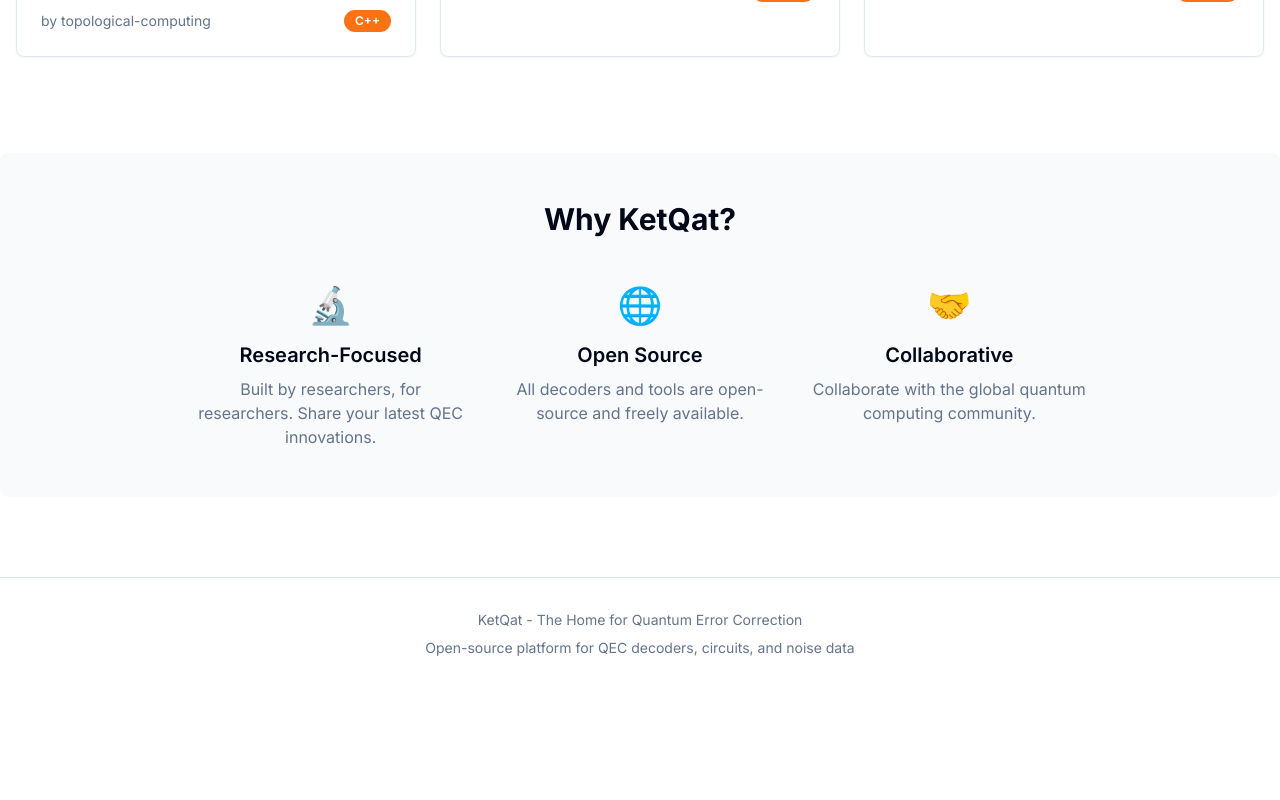
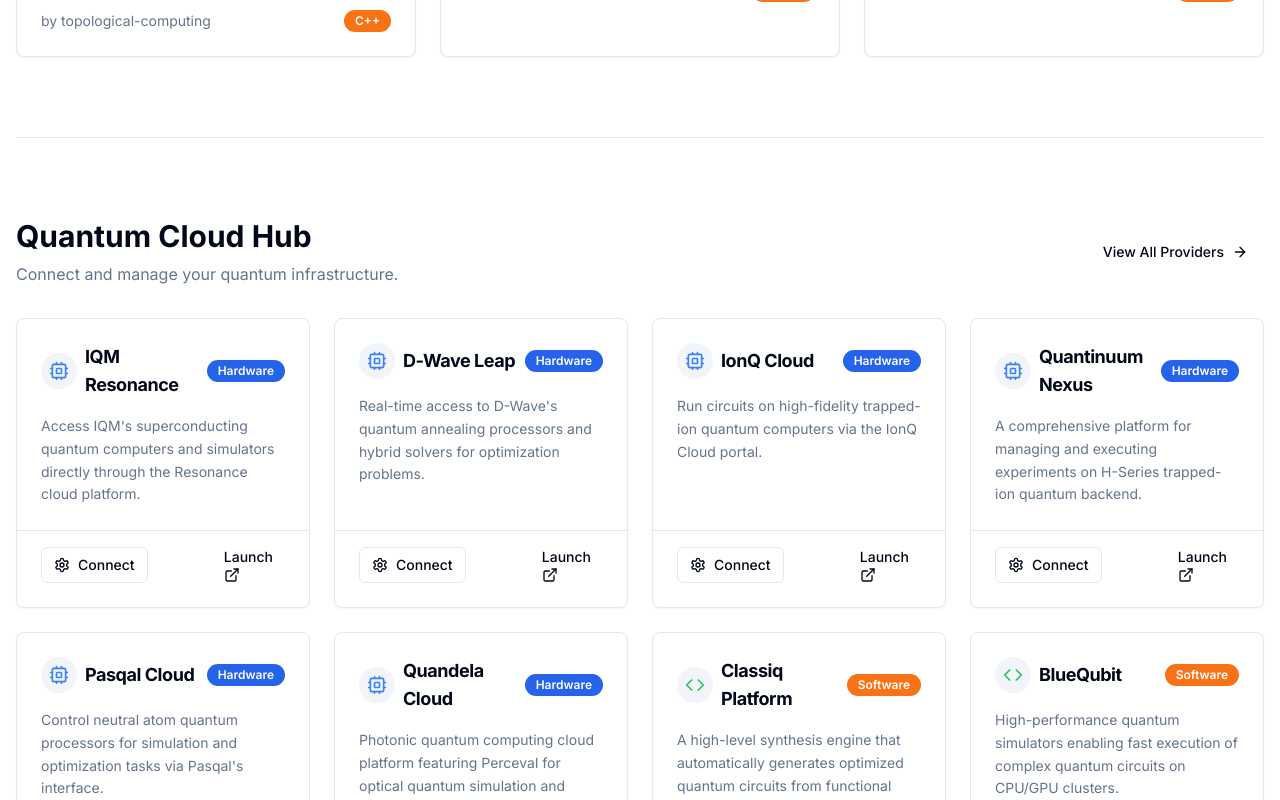
Before and after one commit to ketqat/ketqat, a Next.js app: page / in a window 1280 px wide. Shown: the part 1220-2020 px from the top of the page. Before the commit the page ends 1910 px from the top, so only its background shows below. Built offline with nearby package versions, Linux system fonts and the light colour scheme.

Commit message:
feat: Integrate Quantum Cloud Hub into Home page

```diff
--- a/app/page.tsx
+++ b/app/page.tsx
@@ -5,7 +5,10 @@
 import { SearchBar } from "@/components/SearchBar"
 import { DecoderCard } from "@/components/DecoderCard"
 import { Button } from "@/components/ui/button"
+import { Separator } from "@/components/ui/separator"
 import { getTrendingDecoders } from "@/lib/mock-data"
+import { QUANTUM_PROVIDERS } from "@/lib/cloud-providers"
+import { ProviderCard } from "@/components/cloud/provider-card"
 import { ArrowRight } from "lucide-react"
 
 export default function HomePage() {
@@ -79,6 +82,35 @@
         </div>
       </section>
 
+      <div className="container mx-auto px-4">
+        <Separator className="my-8" />
+      </div>
+
+      {/* Quantum Cloud Hub Section */}
+      <section className="container mx-auto px-4 py-12">
+        <div className="flex items-center justify-between mb-8">
+          <div>
+            <h2 className="text-3xl font-bold">Quantum Cloud Hub</h2>
+            <p className="text-muted-foreground mt-2">
+              Connect and manage your quantum infrastructure.
+            </p>
+          </div>
+          <Button
+            variant="ghost"
+            onClick={() => router.push("/cloud")}
+            className="gap-2"
+          >
+            View All Providers
+            <ArrowRight className="h-4 w-4" />
+          </Button>
+        </div>
+        <div className="grid grid-cols-1 md:grid-cols-2 lg:grid-cols-3 xl:grid-cols-4 gap-6">
+          {QUANTUM_PROVIDERS.map((provider) => (
+            <ProviderCard key={provider.id} provider={provider} />
+          ))}
+        </div>
+      </section>
+
       {/* Features Section */}
       <section className="container mx-auto px-4 py-12 bg-muted/50 rounded-lg my-12">
         <div className="max-w-4xl mx-auto">
--- /dev/null
+++ b/components/ui/separator.tsx
@@ -0,0 +1,26 @@
+"use client"
+
+import * as React from "react"
+import * as SeparatorPrimitive from "@radix-ui/react-separator"
+
+import { cn } from "@/lib/utils"
+
+const Separator = React.forwardRef<
+    React.ElementRef<typeof SeparatorPrimitive.Root>,
+    React.ComponentPropsWithoutRef<typeof SeparatorPrimitive.Root>
+>(({ className, orientation = "horizontal", decorative = true, ...props }, ref) => (
+    <SeparatorPrimitive.Root
+        ref={ref}
+        decorative={decorative}
+        orientation={orientation}
+        className={cn(
+            "shrink-0 bg-border",
+            orientation === "horizontal" ? "h-[1px] w-full" : "h-full w-[1px]",
+            className
+        )}
+        {...props}
+    />
+))
+Separator.displayName = SeparatorPrimitive.Root.displayName
+
+export { Separator }
--- a/package.json
+++ b/package.json
@@ -11,6 +11,7 @@
   },
   "dependencies": {
     "@radix-ui/react-dialog": "^1.1.15",
+    "@radix-ui/react-separator": "^1.1.8",
     "class-variance-authority": "^0.7.0",
     "clsx": "^2.1.1",
     "drizzle-orm": "^0.45.1",
```
Also changed, not shown: 1 other file (tests, documents, lock files or other folders).
